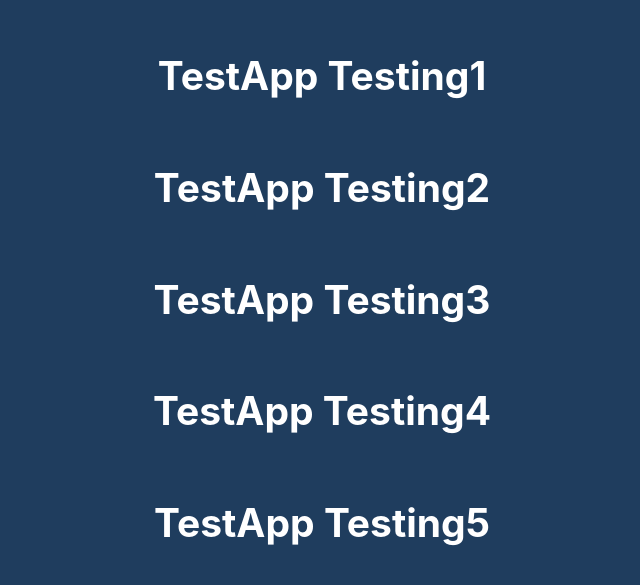
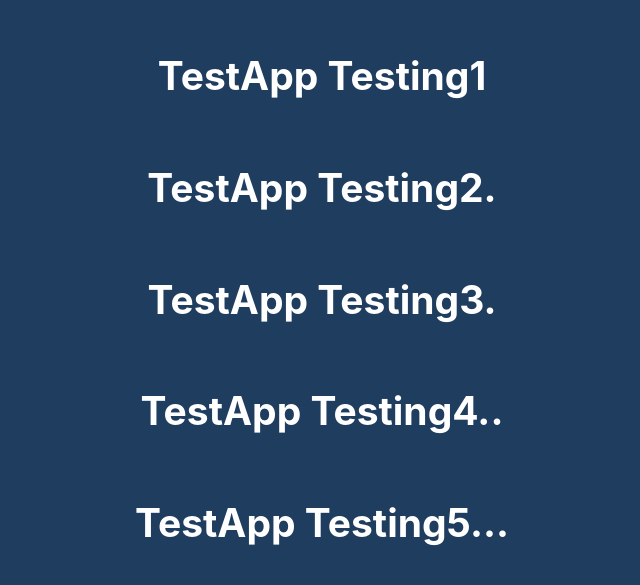
Before and after one commit to hintonbrothers/app.test, a React (Create React App) app: page / in a window 1280 px wide. Shown: the part 101-686 px from the top of the page, without its empty margins (318-958 px from the left). Built offline with nearby package versions, Linux system fonts and the light colour scheme.

Commit message:
commiting test app

```diff
--- a/src/App.js
+++ b/src/App.js
@@ -4,10 +4,10 @@ function App() {
     return (<div className="App">
         <header className="App-header">
             <h2>TestApp Testing1</h2>
-            <h2>TestApp Testing2</h2>
-            <h2>TestApp Testing3</h2>
-            <h2>TestApp Testing4</h2>
-            <h2>TestApp Testing5</h2>
+            <h2>TestApp Testing2.</h2>
+            <h2>TestApp Testing3.</h2>
+            <h2>TestApp Testing4..</h2>
+            <h2>TestApp Testing5...</h2>
         </header>
     </div>);
 }
```
